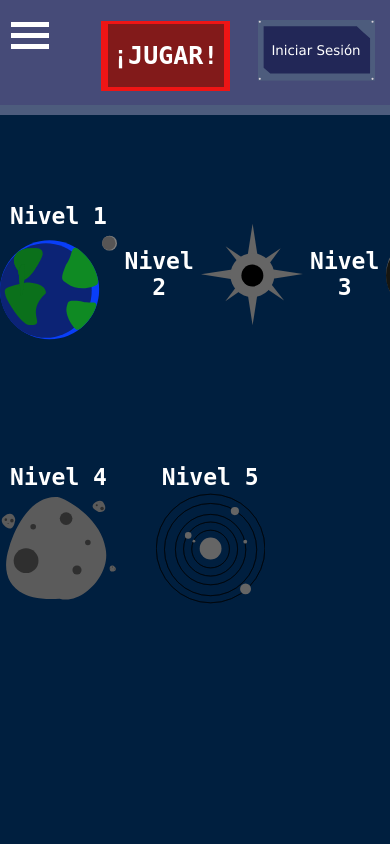
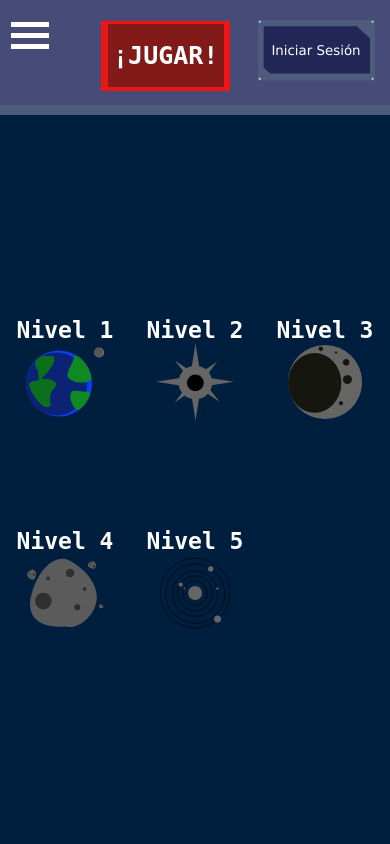
Before and after one commit to GioVWF/SpaceUc, a Django app: template templates/game.html in a window 390 px wide. Run offline with Django 4.2, Linux system fonts and the light colour scheme; the template is opened without the code that fills it, so the values that code supplies are empty.

Commit message:
game.css responsive Done!

```diff
--- a/static/levels/css/game.css
+++ b/static/levels/css/game.css
@@ -74,7 +74,7 @@ main {
 
     main {
         grid-template-columns: 1fr 1fr 1fr;
-        height: 90%;
+        height: 75%;
         bottom: 0%;
         align-items: normal;
     }
@@ -83,6 +83,7 @@ main {
         display: flex;
         justify-content: center;
         align-items: center;
+        flex-direction: column;
     }
 
     .earthHref {
@@ -92,20 +93,20 @@ main {
     }
 
     .svgSize {
-        width: 30vw;
-        height: 30vw;
+        width: 20vw;
+        height: 20vw;
     }
 
     .moon {
-        width: 24vw;
+        width: 19vw;
     }
 
     .asteroid {
-        width: 30vw;
+        width: 20vw;
     }
 
     .galaxy {
-        width: 28vw ;
+        width: 18vw ;
     }
 
     h3 {
@@ -154,7 +155,7 @@ main {
 
 }
 
-@media only screen and (1110px <= width <= 1600px) {
+@media only screen and (1110px <= width <= 1600.98px) {
     body {
         background: none;
     }
@@ -175,3 +176,10 @@ main {
         color: white;
     }
 }
+
+@media only screen and (min-width: 1601px) {
+    .earth-align {
+        display: flex;
+        justify-content: end;
+    }
+}
--- a/templates/game.html
+++ b/templates/game.html
@@ -7,7 +7,7 @@
 
 {% block content %}
 <main>
-    <section class="game_grid align-900" style="display: flex; justify-content: end;">
+    <section class="game_grid align-900 earth-align">
         <a href="{% url 'levels' level_1 %}" class="earthHref">
             <h3>Nivel 1</h3>
             <svg viewBox="0 0 236 209" fill="none" xmlns="http://www.w3.org/2000/svg" class="earth svgSize">
```
